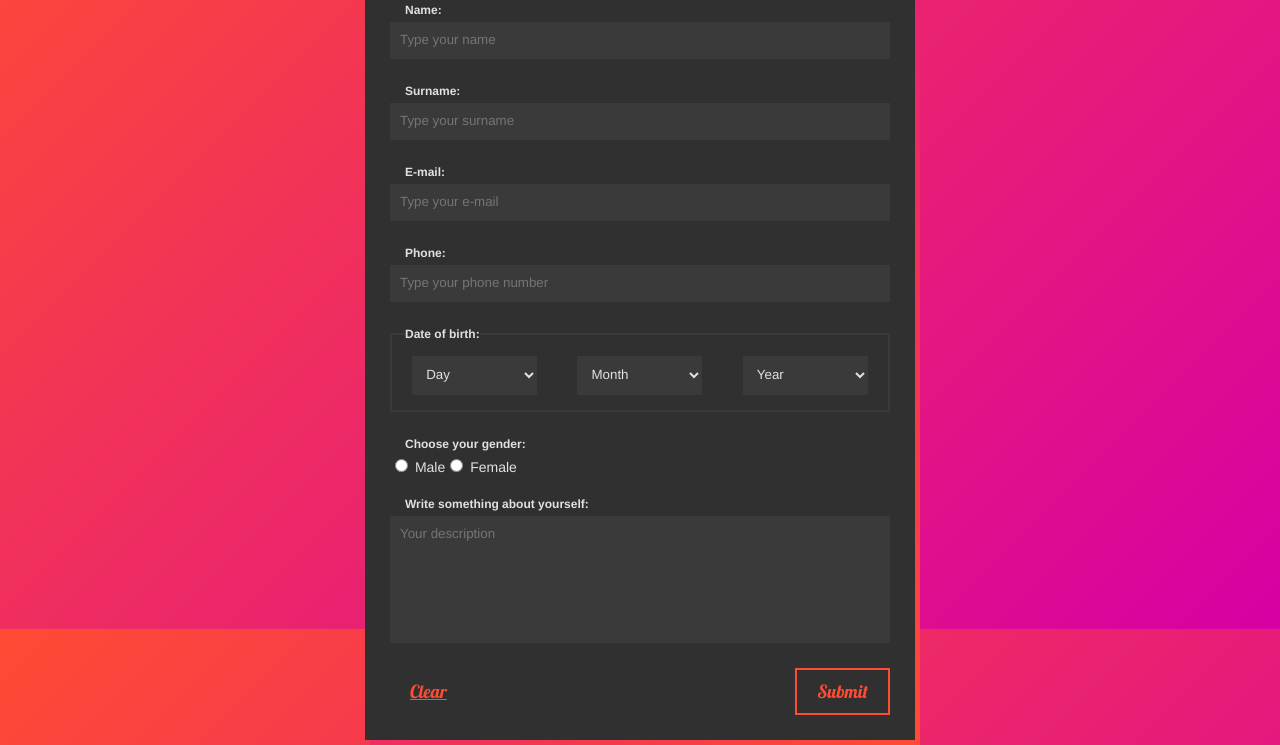
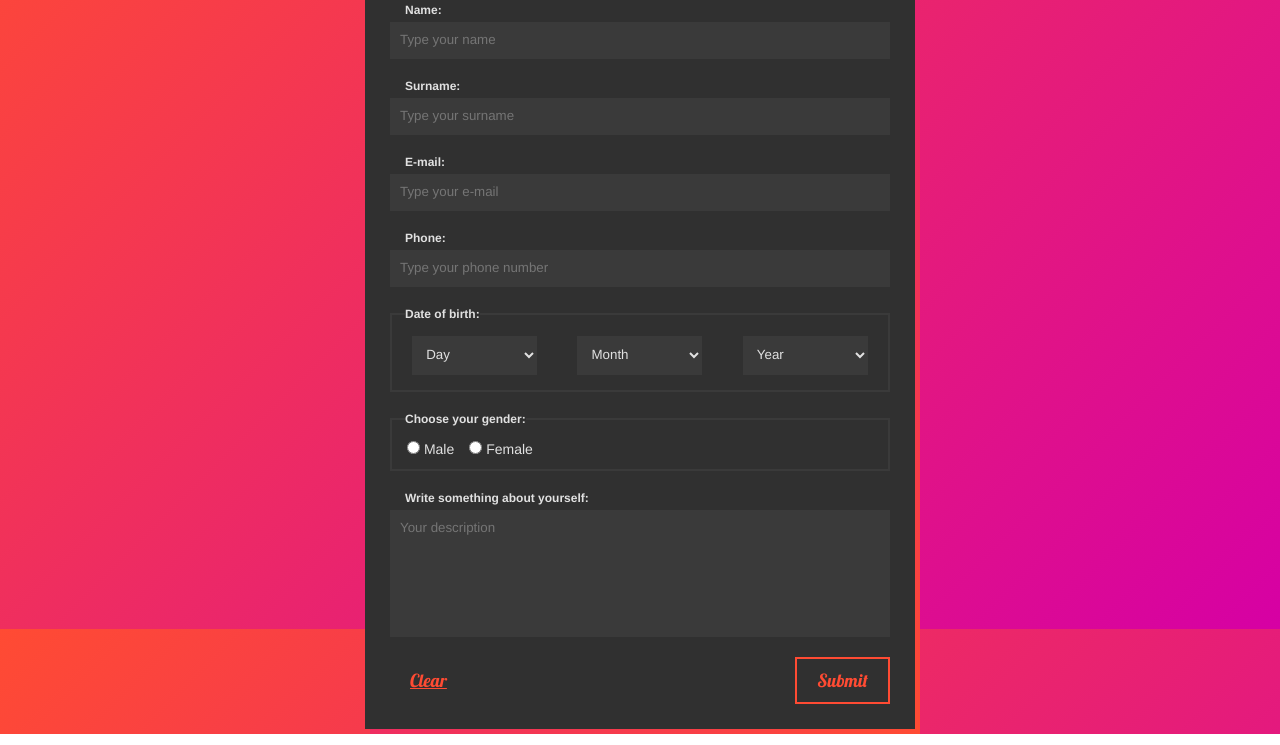
Before and after one commit to pwujek7/react-form, a React app: page / in a window 1280 px wide. Shown: the part 171-916 px from the top of the page. Built offline with nearby package versions, Linux system fonts and the light colour scheme.

Commit message:
added CSS #4

```diff
--- a/src/js/components/RadioGroup.js
+++ b/src/js/components/RadioGroup.js
@@ -2,8 +2,9 @@ import React from 'react';
 import PropTypes from 'prop-types';
 
 const RadioGroup = (props) => (
+  <fieldset className="form__fieldset">
+    <legend className="form__label form__label--legend form__label--legend-top">{props.title}</legend>
     <div className="form__wrapper">
-    <label className="form__label form__label--top">{props.title}</label>
       <div>
         {props.options.map(o => {
           return (
@@ -14,6 +15,7 @@ const RadioGroup = (props) => (
         })}
       </div>
     </div>
+  </fieldset>
 );
 
 RadioGroup.propTypes = {
--- a/src/sass/style.scss
+++ b/src/sass/style.scss
@@ -85,10 +85,6 @@ body {
       padding: 0px;
     }
 
-    &--top {
-      margin-top: 25px;
-    }
-
     &--legend {
       padding: 0px;
       margin-left: 13px;
@@ -96,7 +92,7 @@ body {
   }
 
   &__input {
-    margin-bottom: 25px;
+    margin-bottom: 20px;
     padding: 10px;
     font-family: $fnt-arimo;
     outline: none;
@@ -118,6 +114,8 @@ body {
 
   &__fieldset {
     border: 2px solid #3a3a3a;
+    margin: 0px 0px 20px 0px;
+    padding: 0px;
   }
 
   &__select {
@@ -140,9 +138,9 @@ body {
   }
 
   &__radio {
-    margin-bottom: 25px;
     color: $clr-white;
     font-family: $fnt-arimo;
+    margin: 15px 0px 15px 15px;
   }
 
   &__btn {
@@ -173,9 +171,4 @@ body {
       }
     }
   }
-
-  &__fieldset {
-    margin: 0px;
-    padding: 0px;
-  }
 }
```
Lines whose indentation alone changed are shown as unchanged.
